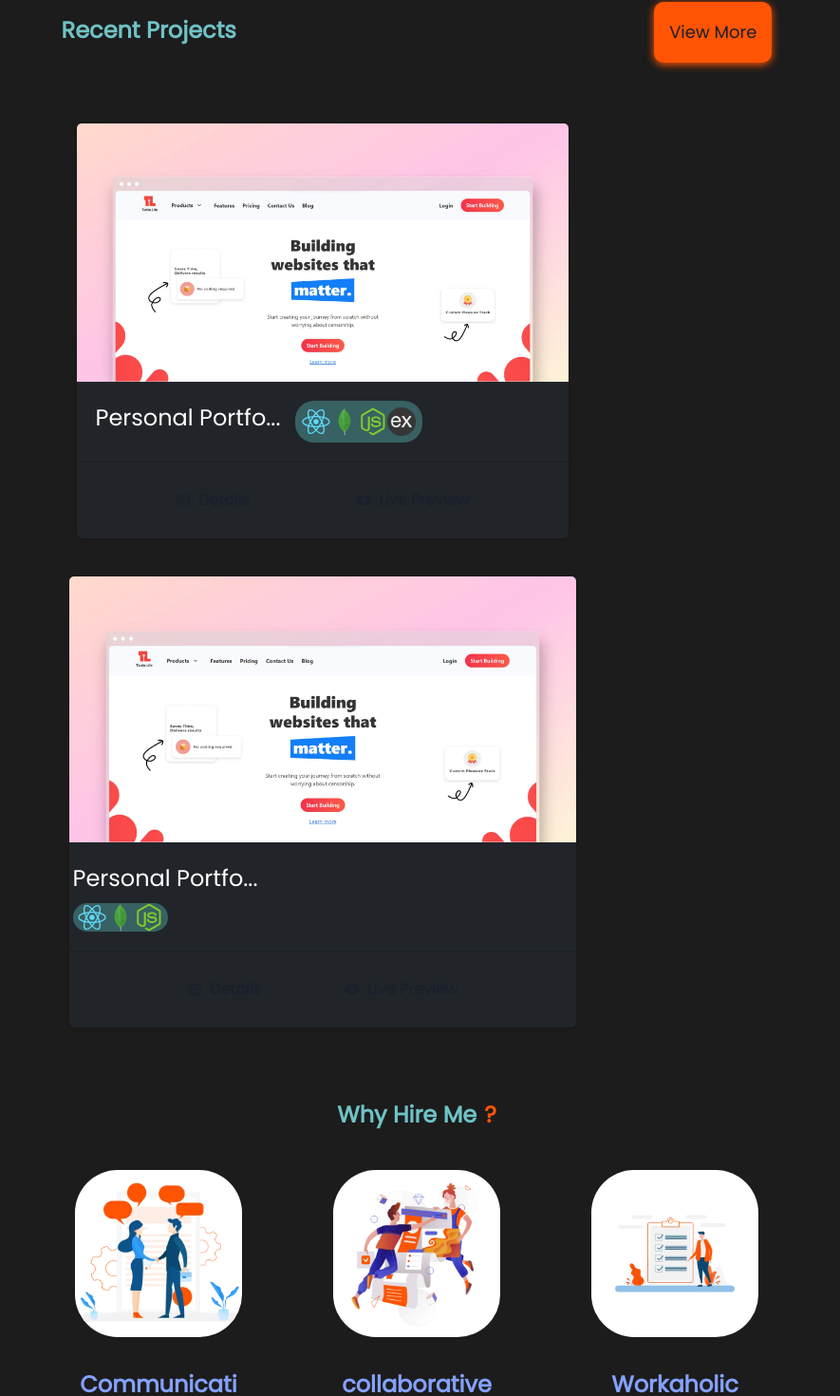
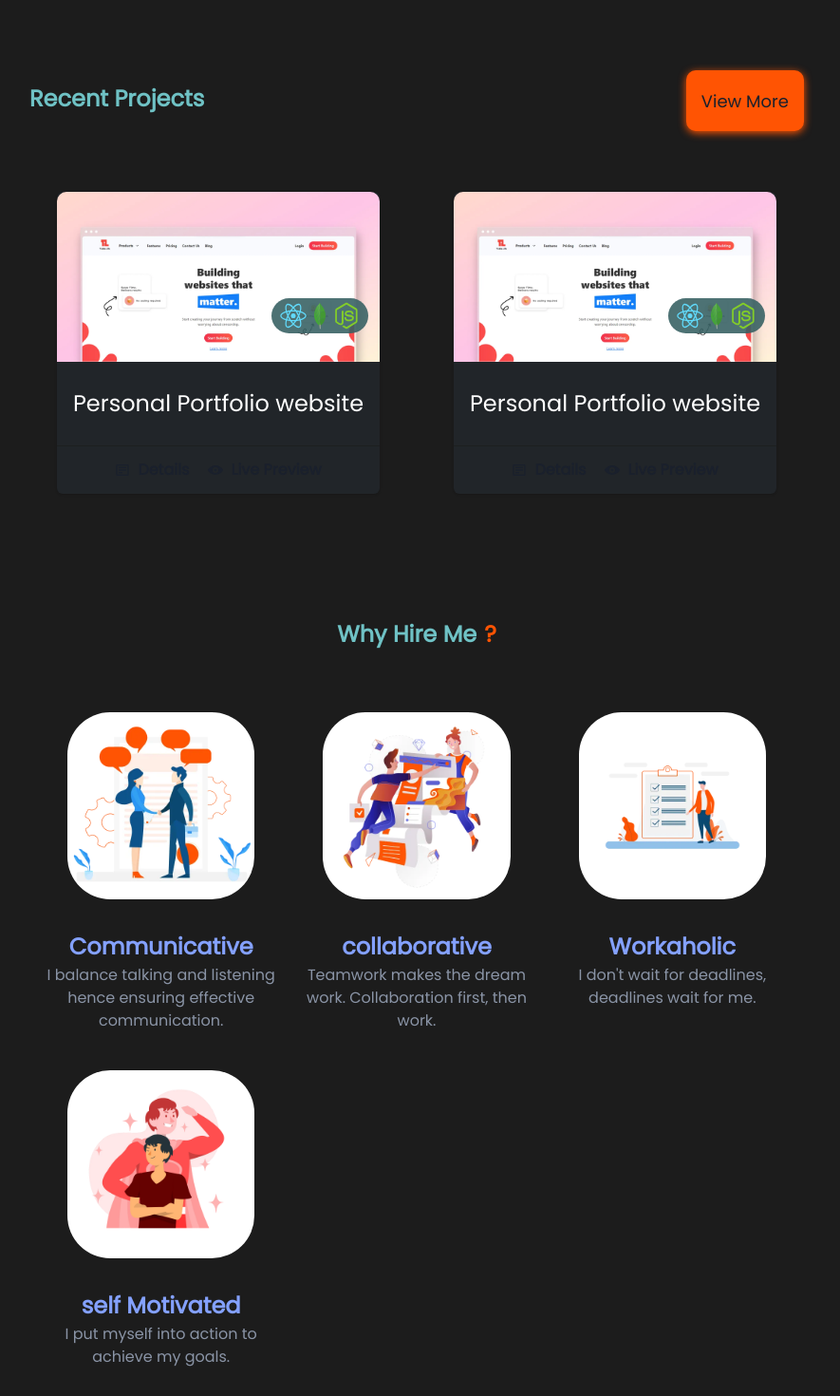
Before and after one commit to novertech411/portfolio-1.1, a React (Create React App) app: page / in a window 1280 px wide. Shown: the part 1158-2628 px from the top of the page at 95% size, without its empty margins (201-1086 px from the left). Built offline with nearby package versions, Linux system fonts and the light colour scheme.

Commit message:
final ajustment

```diff
--- a/src/components/Cardbar.js
+++ b/src/components/Cardbar.js
@@ -1,6 +1,5 @@
-import { Button, Card, CardBody, CardFooter, Divider, Flex, Image, Spacer, Stack, Text } from '@chakra-ui/react'
+import {  Button, Card, CardBody, CardFooter, Divider, Flex, Image,  Stack, Text } from '@chakra-ui/react'
 import React from 'react'
-import express from "../assets/images/express.png"
 import node from "../assets/images/nodejs.svg"
 import mongodb from "../assets/images/mongodb.svg"
 import react from "../assets/images/react.svg"
@@ -12,15 +11,15 @@ import projectImage from "../assets/images/project1.webp";
 export default function Cardbar() {
   return (
 
- <Card bg="dark.300" color="white"  maxWidth={{base:'100%'}}  >
-          <Image borderTopRadius="5px" objectFit="cover" src={projectImage} />
+ <Card bg="dark.300" color="white"  width={{base:"80%" , md:"250px" , xl:"340px"}}   pos="relative"  >
+          <Image borderTopRadius="10px" objectFit="cover" src={projectImage} />
           <CardBody px="1" >
-            <Stack direction={{base:'row' , md:'column'}} p="0px" justifyContent="space-evenly ">
+            <Stack   gap={{xl:"8"}}  direction={{base:'row' , md:'column', xl:"row" }} p="5px" justifyContent="center" >
 
-              <Text p="0px" fontSize="2xl"  >Personal Portfo...</Text>
+              <Text p="px" fontSize="2xl"  >Personal Portfolio website</Text>
 
 
-              <Flex  justifyContent="center"  width={{base:'100px', md:'100'}}    bg="#386163" borderRadius="20px">
+              <Flex justifyContent="center" pos="absolute"  width="30%"  p="4px"  bg="#386163e3" borderRadius="20px"   top="7rem" right="3">
 
                 <Image  Width="30%" src={react} />
                 <Image Width="30%" src={mongodb} />
@@ -31,11 +30,11 @@ export default function Cardbar() {
             </Stack>
           </CardBody>
           <Divider color="dark.100"/>
-          <CardFooter>
-            <Stack direction='row' spacing="14" justifyContent="center" width="100%" px={3}  >
-              <Button   variant="ghost" leftIcon={<BiDetail />}> Details</Button>
+          <CardFooter p="5px">
+            <Stack direction='row'  justifyContent="center" width="100%"  gap={{base:"12" , md:"5"}} >
+              <Button px="0px"  _hover={ { background:"dark.300"  } }  variant="ghost"  leftIcon={<BiDetail />}>Details</Button>
 
-              <Button   variant="ghost" leftIcon={<ViewIcon />}>Live Preview</Button>
+              <Button  px="0px"  _hover={ { background:"dark.300"  } }   variant="ghost"  leftIcon={<ViewIcon />}>Live Preview</Button>
             </Stack>
           </CardFooter>
         </Card>
--- a/src/components/Herosection.js
+++ b/src/components/Herosection.js
@@ -4,8 +4,8 @@ import React from 'react'
 
 export default function heroSection() {
   return (
-    <Box  px={{  base:'8', md:'2%', xl:'5%'}} >
-    <Grid maxWidth={{base:'30rem', md:'100%'}}   m="auto" borderRadius="45px"  bg="dark.200" p="2rem" templateColumns="repeat(12, 1fr)" >
+    <Box  px={{  base:'0', md:'2%', xl:'8%'}} my="4rem" >
+    <Grid width={{base:'100%', md:'100%',}}   m="auto" borderRadius="45px"  bg="dark.200" p="1rem" templateColumns="repeat(12, 1fr)" >
     <GridItem  p="10px" colSpan={{ base: 12, md:6, xl: 6 }}>
     <Image  justify="center" src={hero}/>
     </GridItem>
--- a/src/components/Hiresection.js
+++ b/src/components/Hiresection.js
@@ -18,22 +18,24 @@ import collaborative from "../assets/images/collaborative.png";
 import { AiOutlineMail } from "react-icons/ai";
 export default function Hiresection() {
   return (
-    <Box>
-      <Box px="0.5rem">
-        <HStack justify="center" m="10" fontSize="2xl" as="b" mx="2rem">
+    <Box    my="6rem"  mx="auto"  width={{base:"100%", md:"85%"}}>
+      <Box px="0.5rem"  >
+        <HStack justify="center" my="4rem" fontSize="2xl" as="b" mx="2rem">
           {" "}
           <Text color="#6fc2c5">Why Hire Me</Text>{" "}
           <Text color="brand.100">?</Text>
         </HStack>
 
-        <SimpleGrid minChildWidth="17rem" spacing="">
-          <Box px="3rem">
-            <Image
+        <SimpleGrid minChildWidth={{base:"200px" , md:"270" , xl:"270"}} spacing="2">
+          <Box>
+            <Box  px="2rem">  <Image
               margin="auto"
               borderRadius="45px"
               bg="white"
               src={communication}
-            />
+
+            /></Box>
+
             <Box textAlign="center" my="8">
               <Text as="b" fontSize="2xl" color="brand.300">
                 Communicative
@@ -44,13 +46,17 @@ export default function Hiresection() {
               </Text>
             </Box>
           </Box>
-          <Box px="3rem">
+          <Box px="rem">
+
+            <Box  px="2rem">
             <Image
               margin="auto"
               borderRadius="45px"
               bg="white"
               src={collaborative}
             />
+            </Box>
+
             <Box textAlign="center" my="8">
               <Text as="b" fontSize="2xl" color="brand.300">
                 collaborative
@@ -60,8 +66,9 @@ export default function Hiresection() {
               </Text>
             </Box>
           </Box>
-          <Box px="3rem">
-            <Image margin="auto" borderRadius="45px" bg="white" src={work} />
+          <Box px="0rem">
+            <Box px="2rem">  <Image margin="auto" borderRadius="45px" bg="white" src={work} /></Box>
+
             <Box textAlign="center" my="8">
               <Text as="b" fontSize="2xl" color="brand.300">
                 Workaholic
@@ -71,13 +78,9 @@ export default function Hiresection() {
               </Text>
             </Box>
           </Box>
-          <Box px="3rem">
-            <Image
-              margin="auto"
-              borderRadius="45px"
-              bg="white"
-              src={motivation}
-            />
+          <Box px="0rem">
+
+              <Box px="2rem">  <Image margin="auto" borderRadius="45px" bg="white" src={motivation} /></Box>
             <Box textAlign="center" my="8">
               <Text as="b" fontSize="2xl" color="brand.300">
                 self Motivated
@@ -90,7 +93,7 @@ export default function Hiresection() {
         </SimpleGrid>
       </Box>
       {/* hire  me button and email button*/}
-      <Box px="0.5rem">
+      <Box px="0.5rem"    my="6rem">
         <Grid  templateColumns="repeat(12, 1fr)" bg="#cd921e"  borderRadius="25px" p="4rem"  >
           <GridItem colSpan={{ base: 12, md:6, xl: 6 }} as="b"  fontSize="30" textAlign="center">
 
--- a/src/components/Projectsection.js
+++ b/src/components/Projectsection.js
@@ -1,34 +1,21 @@
-import {
-  Box,
-  Button,
-  Card,
-  CardBody,
-  CardFooter,
-  Divider,
-  Flex,
-  Image,
-  SimpleGrid,
-  Spacer,
-  Stack,
-  Text,
-} from "@chakra-ui/react";
-import express from "../assets/images/express.png"
-import node from "../assets/images/nodejs.svg"
-import mongodb from "../assets/images/mongodb.svg"
-import react from "../assets/images/react.svg"
-import { ViewIcon } from "@chakra-ui/icons";
-import { BiDetail } from "react-icons/bi";
-import projectImage from "../assets/images/project1.webp";
+import { Box, Button, Flex, SimpleGrid, Spacer, Text } from "@chakra-ui/react";
+
 import Cardbar from "./Cardbar";
 export default function Projectsection() {
   return (
-    <Box py="34px" mx="auto" width="90%">
-      <Flex justifyContent="center">
+    <Box py="34px" mx="auto" width={{ base: "100%", md: "85%" }}>
+      <Flex
+        justifyContent={{ base: "left", md: "center" }}
+        direction={{ base: "column", md: "row" }}
+      >
         <Text as="b" pt={3} color="#6fc2c5" fontSize={24}>
           Recent Projects
         </Text>{" "}
         <Spacer />{" "}
         <Button
+          mt={{ base: "30px", md: "0px" }}
+          ml="auto"
+          width={{ base: "150px", md: "auto" }}
           fontSize="18"
           boxShadow="rgb(255 84 3) 0px 2px 8px 0px;"
           bg="brand.100"
@@ -37,47 +24,17 @@ export default function Projectsection() {
           px={4}
           fontWeight="light"
           _hover={{ background: "brand.100" }}
+          className={"confetti-button animate"}
         >
           View More
         </Button>
       </Flex>
 
-      <SimpleGrid
-        px="0.5rem"
-        pt="4rem"
-        spacing={10}
-        maxWidth="550px"
-        justifyContent="center"
+      <SimpleGrid pt="4rem" spacing="20px" minChildWidth="300px"
+
+      justifyItems="center"
       >
-        <Card mx="0.5rem" bg="dark.300" color="white">
-          <Image borderTopRadius="5px" objectFit="cover" src={projectImage} />
-          <CardBody>
-            <Stack direction='row' p="0px" gap={4} >
-
-              <Text p="0px" fontSize="2xl"  >Personal Portfo...</Text>
-
-
-              <Flex   p="7px" justifyItems="center" bg="#386163" borderRadius="20px">
-
-                <Image  Width="30px" src={react} />
-                <Image Width="30px" src={mongodb} />
-                <Image  Width="30px" src={node} />
-                <Image  Width="30px" src={express} />
-
-              </Flex>
-            </Stack>
-          </CardBody>
-          <Divider color="dark.100"/>
-          <CardFooter>
-            <Stack direction='row' spacing="20" justifyContent="center" width="100%"  >
-              <Button   variant="ghost" leftIcon={<BiDetail />}> Details</Button>
-
-              <Button   variant="ghost" leftIcon={<ViewIcon />}>Live Preview</Button>
-            </Stack>
-          </CardFooter>
-        </Card>
-
-        <Cardbar />
+        <Cardbar /> <Cardbar />
       </SimpleGrid>
     </Box>
   );
--- a/src/pages/Home.js
+++ b/src/pages/Home.js
@@ -41,8 +41,8 @@ export default function Home() {
 
   return (
     <Box>
-      <Box p={{xl:"5%"}}  width={{ base: "80%", md: "75%", xl: "75%" }} mx="auto">
-        <Flex flexDirection={{ base: "column", md: "row" }}    justifyContent="space-between">
+      <Box p={{basc:"0%",xl:"5%"}}  width={{ base: "90%", md: "75%", xl: "75%" }} mx="auto">
+        <Flex flexDirection={{ base: "column", md: "row" }}    justifyContent={{md:"space-evenly",xl:"space-evenly"}}>
 
           <Box textAlign={{ base: "center", md: "left" }}    ml={{md:'2rem' , xl:'2rem'}} py='1rem'>
             <Text as="b" fontSize="xl">
@@ -73,7 +73,7 @@ export default function Home() {
               I have a passion for technology.
             </Box>
             <Box my="3" color="brand.200" flexDirection="row">
-              <NavLink  to=''>
+              <NavLink  to='/about'>
                 <Button
                   fontSize="1xl"
                   variant="unstyled"
--- a/src/pages/Work.js
+++ b/src/pages/Work.js
@@ -1,4 +1,4 @@
-import { Box, Button, Flex, SimpleGrid, Spacer, Text } from '@chakra-ui/react'
+import { Box, Button, Center, Flex, SimpleGrid, Spacer, Text } from '@chakra-ui/react'
 import React from 'react'
 import { Icon } from '@chakra-ui/react'
 import { ArrowForwardIcon } from '@chakra-ui/icons'
@@ -28,18 +28,18 @@ export default function Work() {
           See All Project
         </Button>
       </Flex>
-      <SimpleGrid
-      pt={14}
-     px="5.5%"
-     minChildWidth={{base:"200px", md:"250px" , xl:"300px"}}
-     spacing='60px'
-
+      <Flex
+       mt="5rem"
+       mb="5rem"
+       gap={10}
+       flexWrap="wrap"
+       justifyContent={{base:"center", md:"left"}}
       >
 <Cardbar/>
 <Cardbar/>
 <Cardbar/>
 
-      </SimpleGrid>
+      </Flex>
 
 
       <Flex justifyContent="center"  mt="7" >
@@ -62,18 +62,21 @@ export default function Work() {
         </Button>
       </Flex>
 
-      <SimpleGrid
-      pt={14}
-     px="5.5%"
-     minChildWidth={{base:"200px", md:"250px" , xl:"300px"}}
-     spacing='60px'
+      <Flex
+      mt="5rem"
+   mb="5rem"
+   gap={10}
+   flexWrap="wrap"
+   justifyContent={{base:"center", md:"left"}}
+
+
 
       >
 <Cardbar />
 <Cardbar />
 
 
-      </SimpleGrid>
+      </Flex>
 
       </Box>
   )
```
Also changed, not shown: src/components/hamburger/hamburger.css (line endings or trailing spaces).
